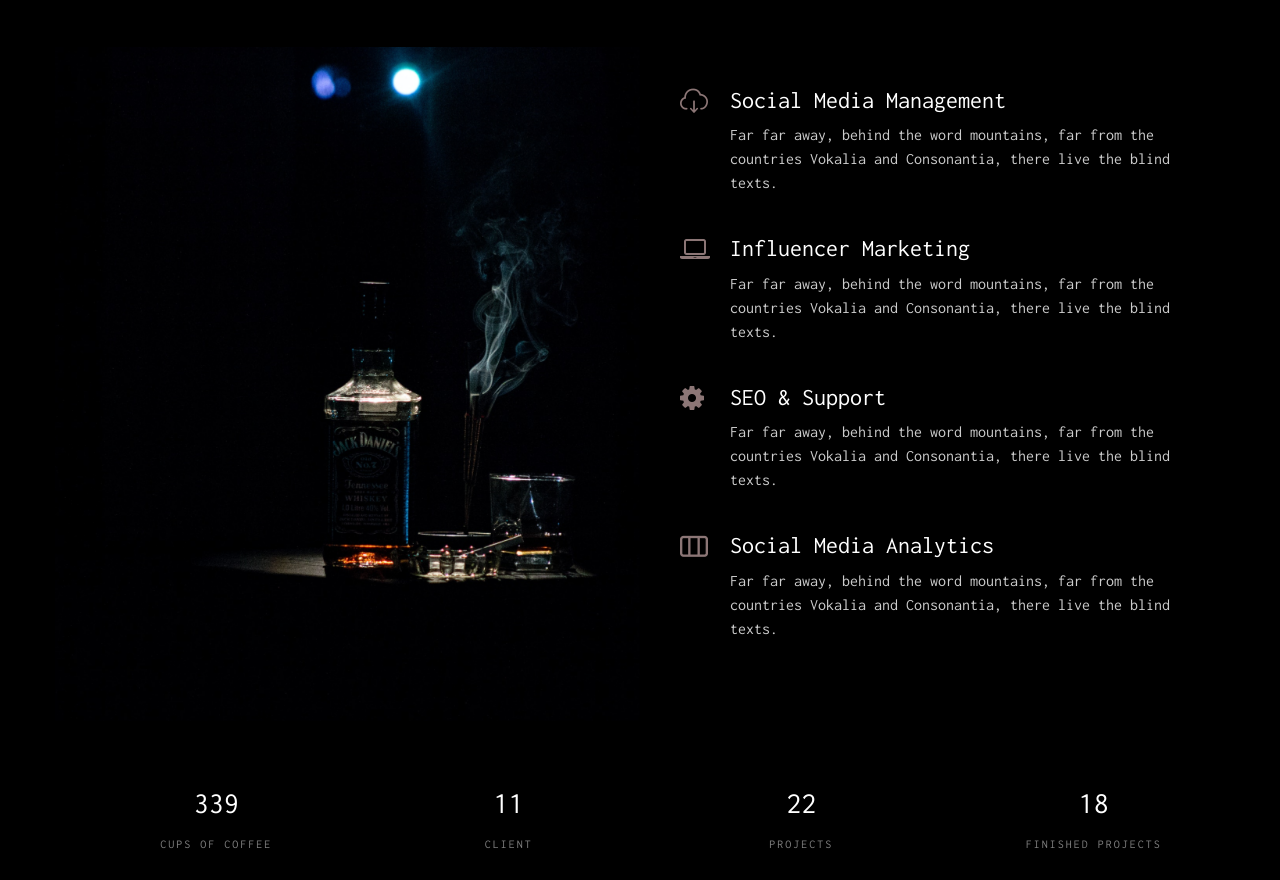
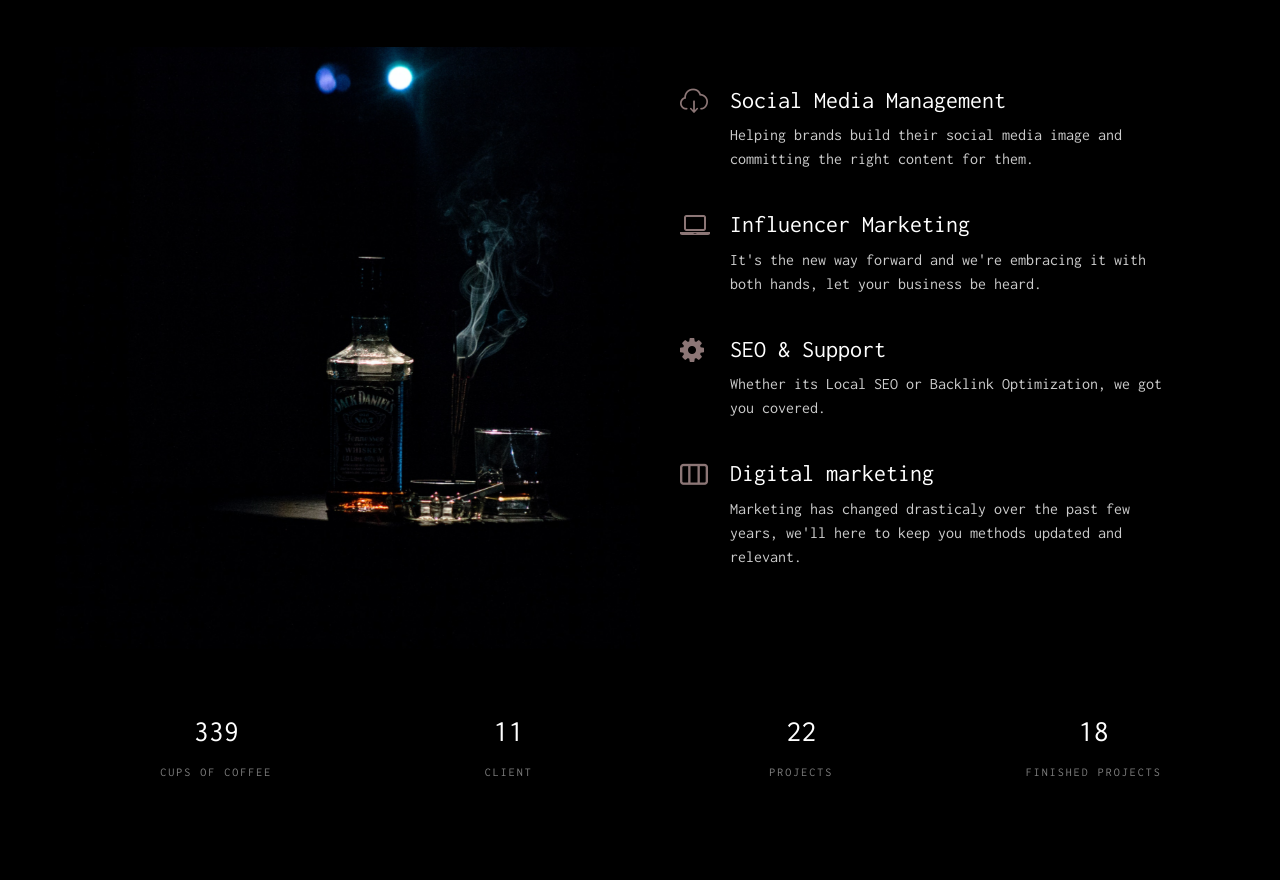
Before and after one commit to theravemedia/theravemedia.github.io, a plain HTML site: page index.html in a window 1280 px wide. Shown: the part 1267-2147 px from the top of the page. Drawn offline with Linux system fonts and the light colour scheme; files whose address does not match are found by name.

Commit message:
Testimonials Changes

```diff
--- a/index.html
+++ b/index.html
@@ -121,28 +121,28 @@
 											<i class="icon-cloud-download to-animate-2"></i>
 											<div class="fh5co-post to-animate">
 												<h3>Social Media Management</h3>
-												<p>Far far away, behind the word mountains, far from the countries Vokalia and Consonantia, there live the blind texts.</p>
+												<p> Helping brands build their social media image and committing the right content for them.</p>
 											</div>
 										</div>
 										<div class="core">
 											<i class="icon-laptop to-animate-2"></i>
 											<div class="fh5co-post to-animate">
 												<h3>Influencer Marketing</h3>
-												<p>Far far away, behind the word mountains, far from the countries Vokalia and Consonantia, there live the blind texts.</p>
+												<p> It's the new way forward and we're embracing it with both hands, let your business be heard.</p>
 											</div>
 										</div>
 										<div class="core">
 											<i class="icon-gear to-animate-2"></i>
 											<div class="fh5co-post to-animate">
 												<h3>SEO &amp; Support</h3>
-												<p>Far far away, behind the word mountains, far from the countries Vokalia and Consonantia, there live the blind texts.</p>
+												<p> Whether its Local SEO or Backlink Optimization, we got you covered.</p>
 											</div>
 										</div>
 										<div class="core">
 											<i class="icon-columns to-animate-2"></i>
 											<div class="fh5co-post to-animate">
-												<h3>Social Media Analytics</h3>
-												<p>Far far away, behind the word mountains, far from the countries Vokalia and Consonantia, there live the blind texts.</p>
+												<h3>Digital marketing</h3>
+												<p> Marketing has changed drasticaly over the past few years, we'll here to keep you methods updated and relevant.</p>
 											</div>
 										</div>
 									</div>
@@ -246,7 +246,7 @@
 		</div>
 	</section>
 
-	<section id="fh5co-pricing" data-section="pricing">
+	<!-- <section id="fh5co-pricing" data-section="pricing">
 		<div class="fh5co-pricing">
 			<div class="container">
 				<div class="row">
@@ -325,16 +325,11 @@
 					</div>
 				</div>
 
-				<!-- <div class="row">
-					<div class="col-md-6 col-md-offset-3 col-md-push-3 to-animate">
-						<p>Far far away, behind the word mountains, far from the countries Vokalia and Consonantia, there live the blind texts. Far far away, behind the word mountains, far from the countries Vokalia and Consonantia, there live the blind texts. Separated they live in Bookmarksgrove right at the coast of the Semantics, a large language ocean. Far far away, behind the word mountains, far from the countries Vokalia and Consonantia, there live the blind texts. Separated they live in Bookmarksgrove right at the coast of the Semantics, a large language ocean</p>
-						<p>Far far away, behind the word mountains, far from the countries Vokalia and Consonantia, there live the blind texts. Far far away, behind the word mountains, far from the countries Vokalia and Consonantia, there live the blind texts. Separated they live in Bookmarksgrove right at the coast of the Semantics, a large language ocean. Far far away, behind the word mountains, far from the countries Vokalia and Consonantia, there live the blind texts. Separated they live in Bookmarksgrove right at the coast of the Semantics, a large language ocean.</p>
-					</div>
-				</div> -->
+
 
 			</div>
 		</div>
-	</section>
+	</section>	 -->
 
 	<section id="fh5co-team" data-section="team">
 		<div class="fh5co-team">
```
